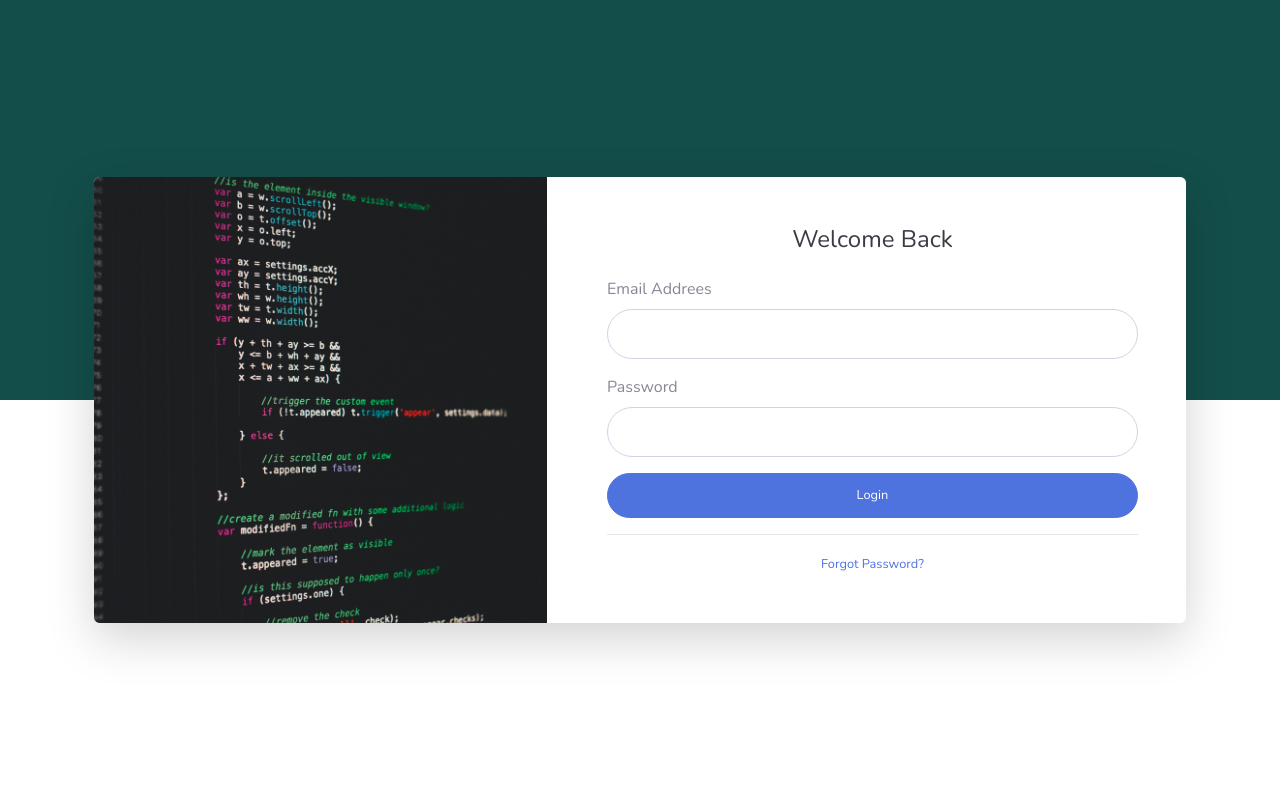
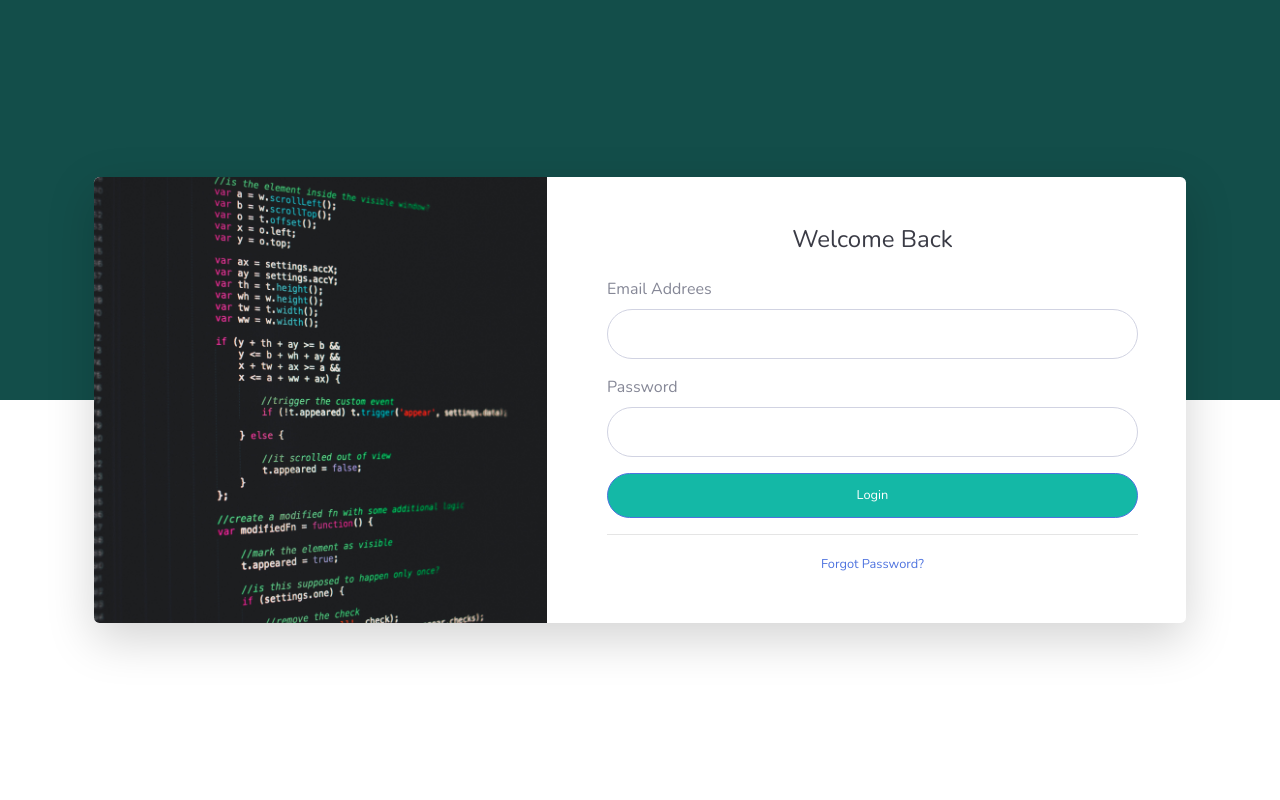
Before and after one commit to PramantaDharma/ProgramID, a PHP site: page /view/auth/login.php in a window 1280 px wide. Run offline with PHP 8.4, Linux system fonts and the light colour scheme.

Commit message:
ganti warna button login

```diff
--- a/public/asset/css/style.css
+++ b/public/asset/css/style.css
@@ -1,3 +1,9 @@
+:root {
+    --hijau-tua : #134E4A;
+    --hijau-navbar : #14B8A6;
+}
+
+
 .sidebar-scroll {
     max-height: calc(100vh);
     overflow-y: auto;
@@ -14,3 +20,8 @@
     overflow-y: auto !important;
     height: 100vh !important;
 }
+
+.button-login {
+    background-color: var(--hijau-navbar) !important;
+    color: var(--hijau-tua);
+}
--- a/view/auth/login.php
+++ b/view/auth/login.php
@@ -15,6 +15,7 @@
     <link href="../../public/asset/vendor/fontawesome-free/css/all.min.css" rel="stylesheet" type="text/css">
     <link href="https://fonts.googleapis.com/css?family=Nunito:200,200i,300,300i,400,400i,600,600i,700,700i,800,800i,900,900i" rel="stylesheet">
 
+    <link href="../../public/asset/css/style.css" rel="stylesheet">
     <!-- Custom styles for this template-->
     <link href="../../public/asset/css/sb-admin-2.css" rel="stylesheet">
 
@@ -33,7 +34,7 @@
                                     <div class="text-center">
                                         <h1 class="h4 text-gray-900 mb-4">Welcome Back</h1>
                                     </div>
-                                    <form class="user">
+                                    <form class="user ">
                                         <div class="form-group">
                                             <label for="email">Email Addrees</label>
                                             <input type="email" class="form-control form-control-user" id="exampleInputEmail" placeholder="">
@@ -42,7 +43,7 @@
                                             <label for="password">Password</label>
                                             <input type="password" class="form-control form-control-user" id="exampleInputPassword" placeholder="">
                                         </div>
-                                        <a href="login.html" class="btn btn-primary btn-user btn-block">
+                                        <a href="login.html" class="button-login btn btn-primary btn-user btn-block">
                                             Login
                                         </a>
                                     </form>
--- a/view/home/materi.php
+++ b/view/home/materi.php
@@ -17,6 +17,7 @@
         href="https://fonts.googleapis.com/css?family=Nunito:200,200i,300,300i,400,400i,600,600i,700,700i,800,800i,900,900i"
         rel="stylesheet">
 
+        <link href="../../public/asset/css/style.css" rel="stylesheet">
     <!-- Custom styles for this template-->
     <link href="../../public/asset/css/sb-admin-2.css" rel="stylesheet">
 
@@ -56,7 +57,7 @@
                     <a class="nav-link disabled">Disabled</a>
                 </li> -->
                 </ul>
-                <form class="form-inline my-2 my-lg-0">
+                <form class="form-inline my-2 my-lg-0" action="../auth/login.php">
                 <!-- <input class="form-control mr-sm-2" type="search" placeholder="Search" aria-label="Search"> -->
                 <button class="btn btn-outline-dark my-2 my-sm-0" type="submit">Sign In</button>
                 </form>
@@ -123,7 +124,7 @@
     <div id="wrapper">
 
         <!-- Sidebar -->
-        <ul class="sidebar-materi navbar-nav bg-gradient-primary sidebar sidebar-dark position-sticky sticky-top "  id="accordionSidebar" style="top: 70px">
+        <ul class="sidebar-materi navbar-nav bg-gradient-primary sidebar sidebar-dark position-sticky sticky-top "  id="accordionSidebar" style="top: 70px; height: 100vh">
 
             <!-- Sidebar - Brand -->
             <a class="sidebar-brand d-flex align-items-center justify-content-center" href="index.html">
```
